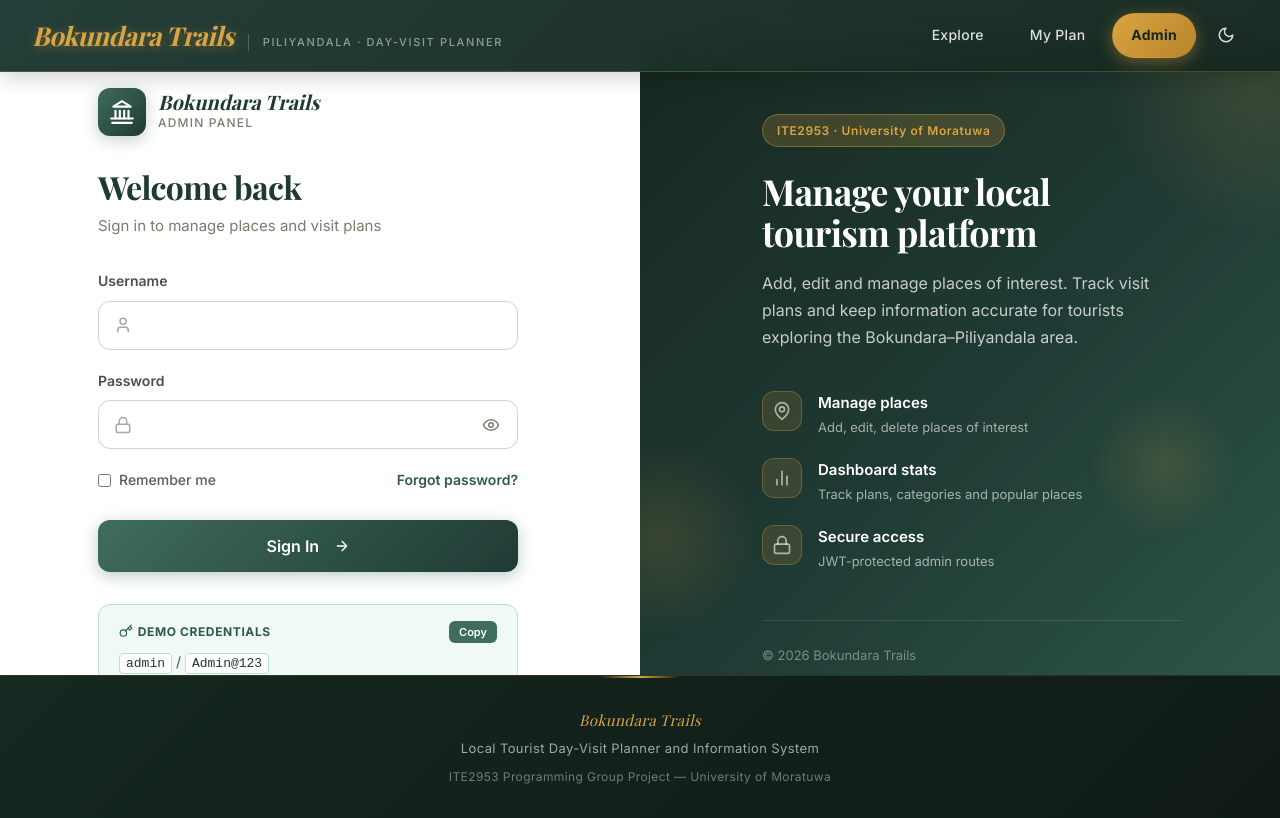
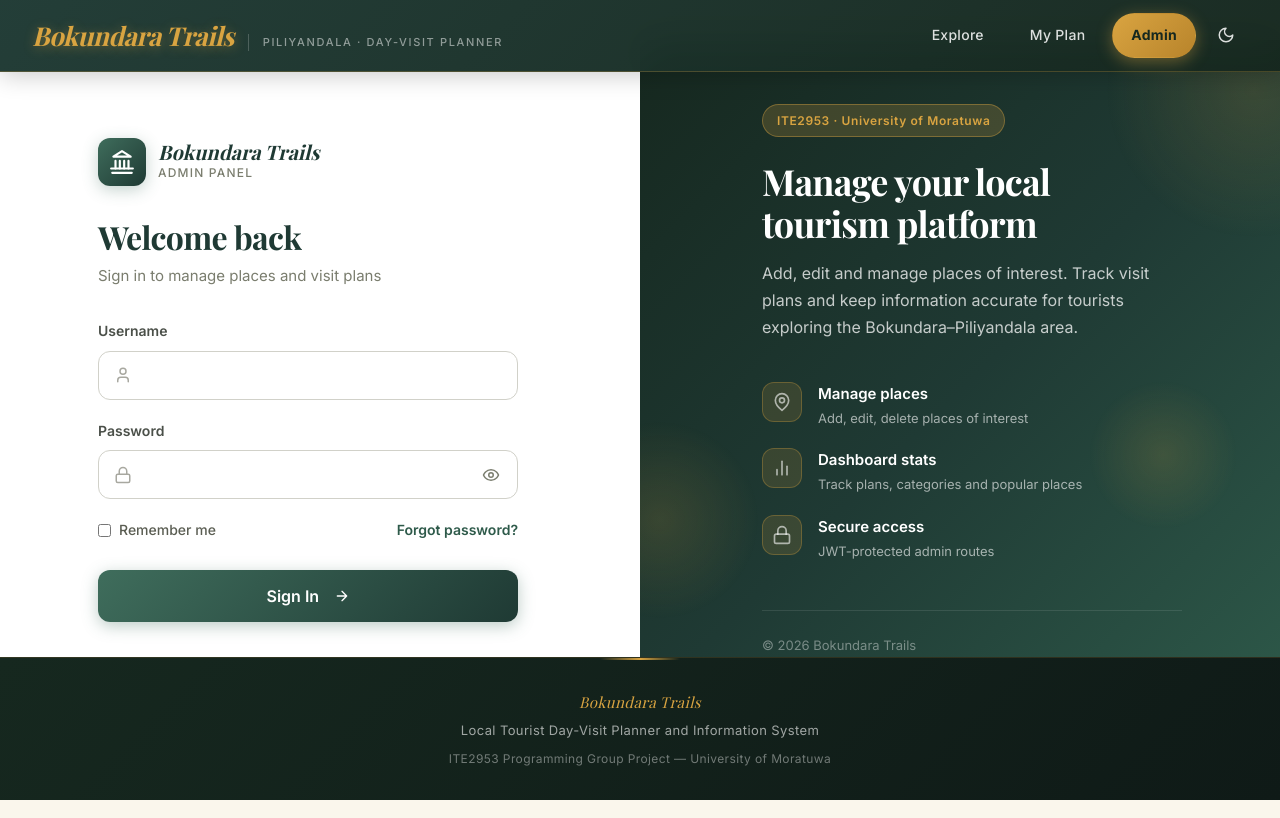
Before and after one commit to uhkodagoda/tourist-planner, a React (Vite) app in the folder frontend/: page /admin/login in a window 1280 px wide. Shown: the top 818 px of the page. Built offline with nearby package versions, Linux system fonts and the light colour scheme.

Commit message:
Remove demo credentials from admin login page

```diff
--- a/frontend/src/pages/AdminLogin.jsx
+++ b/frontend/src/pages/AdminLogin.jsx
@@ -3,9 +3,6 @@
 import { useNavigate } from 'react-router-dom';
 import api from '../api.js';
 import { useAuth } from '../AuthContext.jsx';
-
-const DEMO_USERNAME = 'admin';
-const DEMO_PASSWORD = 'Admin@123';
 
 export default function AdminLogin() {
   const [username, setUsername] = useState('');
@@ -14,7 +11,6 @@
   const [rememberMe, setRememberMe] = useState(false);
   const [error, setError] = useState(null);
   const [loading, setLoading] = useState(false);
-  const [copied, setCopied] = useState(false);
   const { login } = useAuth();
   const navigate = useNavigate();
 
@@ -32,12 +28,6 @@
     } finally {
       setLoading(false);
     }
-  }
-
-  function handleCopyDemo() {
-    navigator.clipboard.writeText(`${DEMO_USERNAME} / ${DEMO_PASSWORD}`);
-    setCopied(true);
-    setTimeout(() => setCopied(false), 1500);
   }
 
   return (
@@ -126,18 +116,6 @@
               )}
             </button>
           </form>
-
-          <div className="login-demo">
-            <div className="login-demo-header">
-              <span><Icon name="key" size={14} className="icon-lead" />Demo credentials</span>
-              <button type="button" className="login-demo-copy" onClick={handleCopyDemo}>
-                {copied ? 'Copied!' : 'Copy'}
-              </button>
-            </div>
-            <div className="login-demo-body">
-              <code>{DEMO_USERNAME}</code> / <code>{DEMO_PASSWORD}</code>
-            </div>
-          </div>
         </div>
       </div>
 
```
